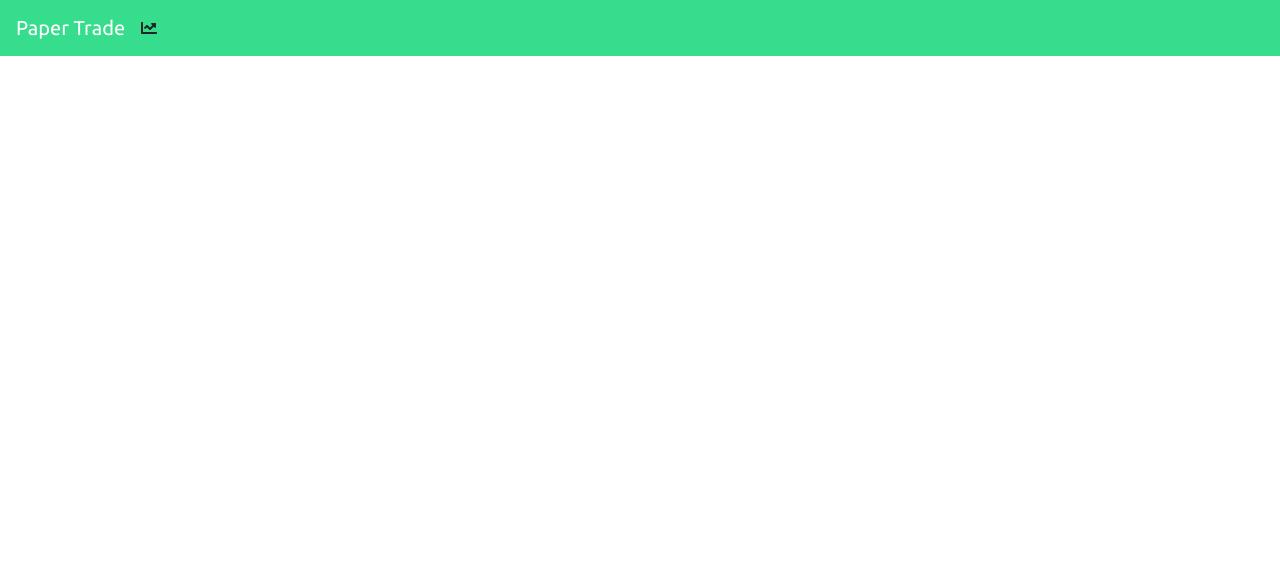
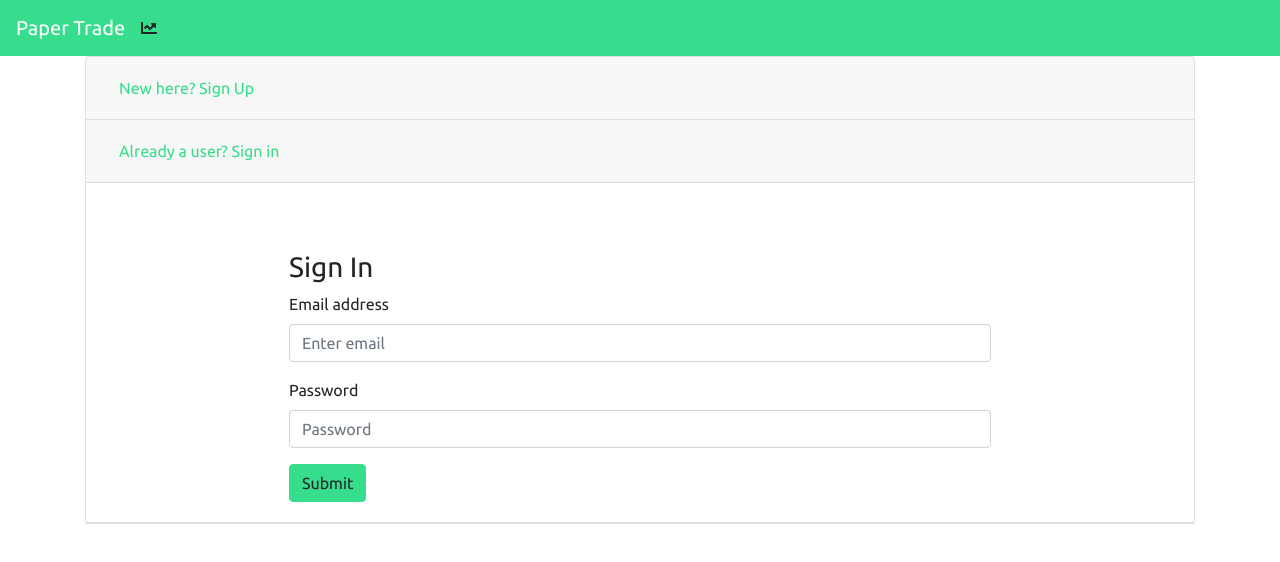
Before and after one commit to tearitco/paper-trade-client, a React app: page / in a window 1280 px wide. Shown: the top 562 px of the page. Built offline with nearby package versions, Linux system fonts and the light colour scheme.

Commit message:
Add AuthForm component for / route. Remove Sign In/UP components"

```diff
--- a/src/components/App/App.js
+++ b/src/components/App/App.js
@@ -4,8 +4,6 @@ import { Route } from 'react-router-dom'
 import AuthenticatedRoute from '../AuthenticatedRoute/AuthenticatedRoute'
 import AutoDismissAlert from '../AutoDismissAlert/AutoDismissAlert'
 import Header from '../Header/Header'
-import SignUp from '../SignUp/SignUp'
-import SignIn from '../SignIn/SignIn'
 import SignOut from '../SignOut/SignOut'
 import ChangePassword from '../ChangePassword/ChangePassword'
 import Portfolio from '../Portfolio/Portfolio'
@@ -13,6 +11,7 @@ import PortfolioCreate from '../Portfolio/PortfolioCreate'
 import PortfolioUpdate from '../Portfolio/PortfolioUpdate'
 import Position from '../Position/Position'
 import Layout from '../Shared/Layout'
+import AuthForm from '../AuthForms/AuthForm'
 
 class App extends Component {
   constructor () {
@@ -38,6 +37,7 @@ class App extends Component {
     return (
       <Fragment>
         <Header user={user} />
+
         {alerts.map((alert, index) => (
           <AutoDismissAlert
             key={index}
@@ -47,11 +47,8 @@ class App extends Component {
           />
         ))}
         <main className="container">
-          <Route path='/sign-up' render={() => (
-            <SignUp alert={this.alert} setUser={this.setUser} />
-          )} />
-          <Route path='/sign-in' render={() => (
-            <SignIn alert={this.alert} setUser={this.setUser} />
+          <Route exact path='/' render={() => (
+            <AuthForm alert={this.alert} setUser={this.setUser} />
           )} />
           <AuthenticatedRoute user={user} path='/sign-out' render={() => (
             <SignOut alert={this.alert} clearUser={this.clearUser} user={user} />
```
